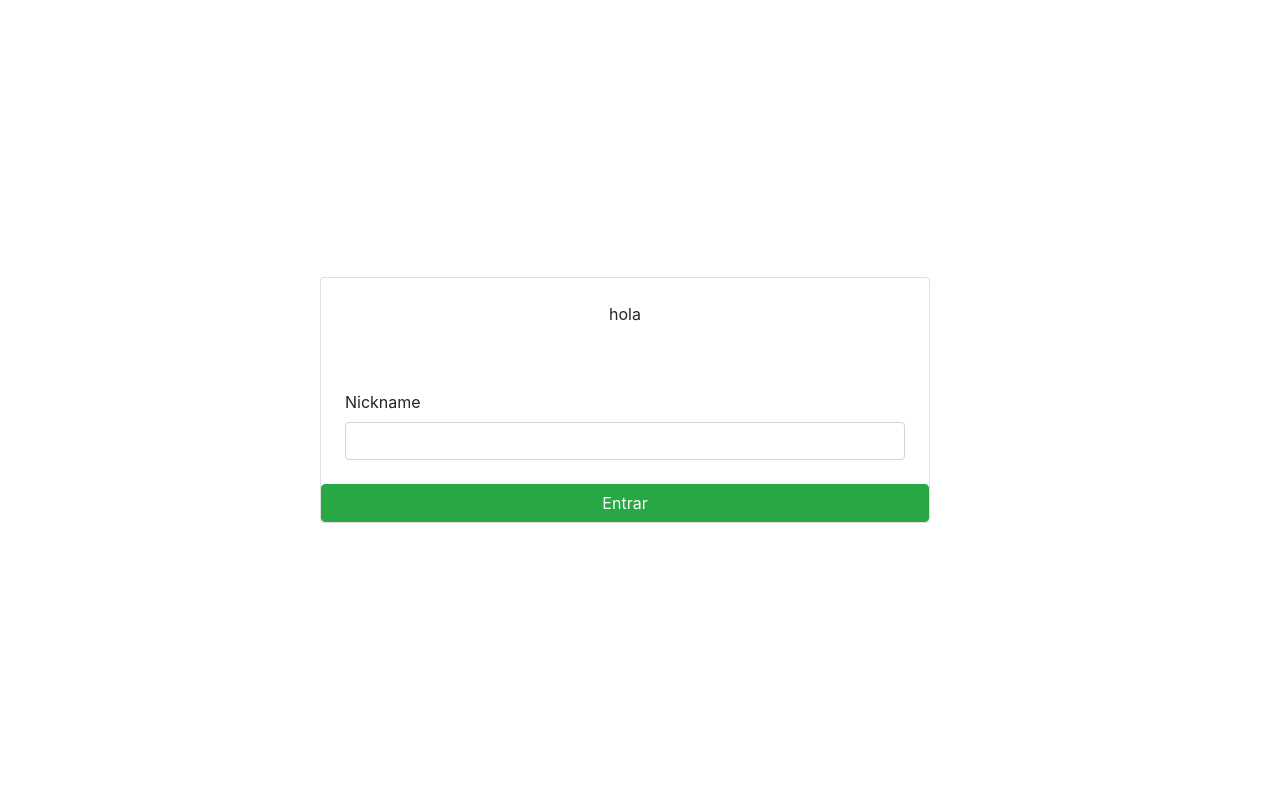
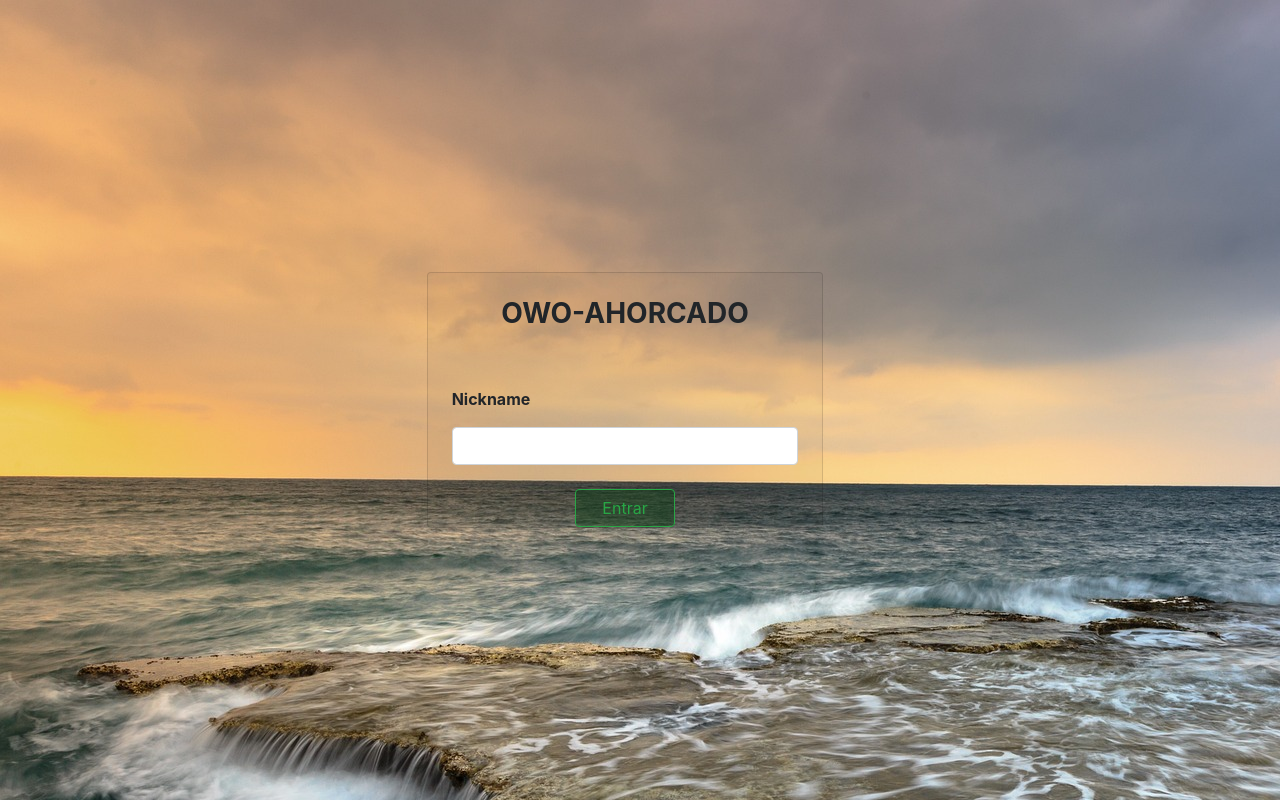
Before and after one commit to luiscastro8p/OworcadoWeb, a React (Create React App) app: page / in a window 1280 px wide. Built offline with nearby package versions, Linux system fonts and the light colour scheme; no server answers.

Commit message:
imagen de fondo

```diff
--- a/src/Views/Home/index.js
+++ b/src/Views/Home/index.js
@@ -4,9 +4,9 @@ import { initialState } from './constants';
 import { reducer } from './reducer';
 import { Row, Col, Card, FormGroup, Label, Input, Button } from 'reactstrap';
 import './style.css';
-
 import Swal from 'sweetalert2';
 import withReactContent from 'sweetalert2-react-content';
+import fondo from './loginFondo.jpg'
 
 import { socket } from '../../socket';
 
@@ -36,31 +36,38 @@ const Home = ({ history }) => {
 
   return (
     <>
+      <div style={{ backgroundImage: `url(${fondo})`, height: "100vh" }}>
         <Row
-        className='d-flex justify-content-center align-items-center'
-        style={{ height: '800px', width: '100%' }}
+          className="d-flex justify-content-center align-items-center"
+          style={{ height: "800px", width: "100%" }}
         >
-        <Col sm='12' md='12' lg='6' xl='6'>
-          <Card>
-            <div className='text-center m-4'>
-              <p>hola</p>
+          <Col sm="12" md="12" lg="4" xl="4">
+            <Card style={{ backgroundColor: "rgba(0,0,0,0.03)" }}>
+              <div className="text-center m-4">
+                <h3 style={{ fontWeight: "bold" }}>OWO-AHORCADO</h3>
               </div>
-            <FormGroup className='m-4'>
-              <Label for='nickname'>Nickname</Label>
+              <FormGroup className="m-4">
+                <p for="nickname">
+                  <b>Nickname</b>
+                </p>
                 <Input
                   onChange={handlename}
                   value={state.user.nick}
-                type='text'
-                name='nickname'
-                id='nickname'
+                  type="text"
+                  name="nickname"
+                  id="nickname"
                 />
               </FormGroup>
-            <Button onClick={registrarse} color='success'>
+              <div className='d-flex justify-content-center align-content-center'>
+
+              <button  className='btn btn-outline-success' onClick={registrarse}  style={{backgroundColor:'rgba(16,65,27,0.5)'}}>
                 Entrar
-            </Button>
+              </button>
+              </div>
             </Card>
           </Col>
         </Row>
+      </div>
     </>
   );
 };
--- a/src/Views/Home/style.css
+++ b/src/Views/Home/style.css
@@ -0,0 +1,14 @@
+.btn-outline-success:hover {
+    box-shadow: green;
+    transition: ease-in-out;
+    width: 100%;
+    transition: ease-in-out 0.8s;
+
+}
+
+.btn-outline-success {
+    width: 100px;
+    box-shadow: green;
+    transition: ease-in-out 0.8s;
+
+}
--- a/src/Views/Room/index.js
+++ b/src/Views/Room/index.js
@@ -19,7 +19,7 @@ const Room = ({ history }) => {
       dispatch({ type: actions.Modal, payload: false });
       history.push(`/rooms/${id}`);
     });
-  }, []);
+  }, [history]);
 
   const join_room = id => {
     socket.emit('join-room', id);
@@ -46,7 +46,7 @@ const Room = ({ history }) => {
   return (
     <>
       <Container>
-        <Row>
+        <Row >
           <Col>
             <Row>
               <Col>
```
Also changed, not shown: src/Views/Home/loginFondo.jpg (added). Lines whose indentation alone changed are shown as unchanged.
